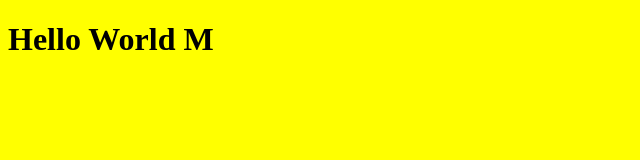
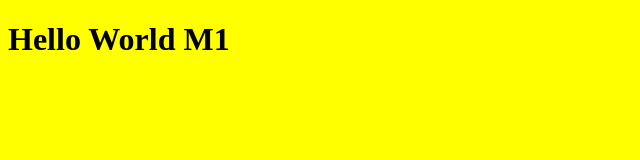
Before and after one commit to rishabhv1/BitBucket_VSCODE, a plain HTML site: page index.html in a window 1280 px wide. Shown: the full height of the page, 0-640 px from the left. Drawn offline with Linux system fonts and the light colour scheme.

Commit message:
change h1 of master branch

```diff
--- a/index.html
+++ b/index.html
@@ -7,6 +7,6 @@
     <title>Document</title>
 </head>
 <body>
-    <h1>Hello World M</h1>
+    <h1>Hello World M1</h1>
 </body>
 </html>
```
